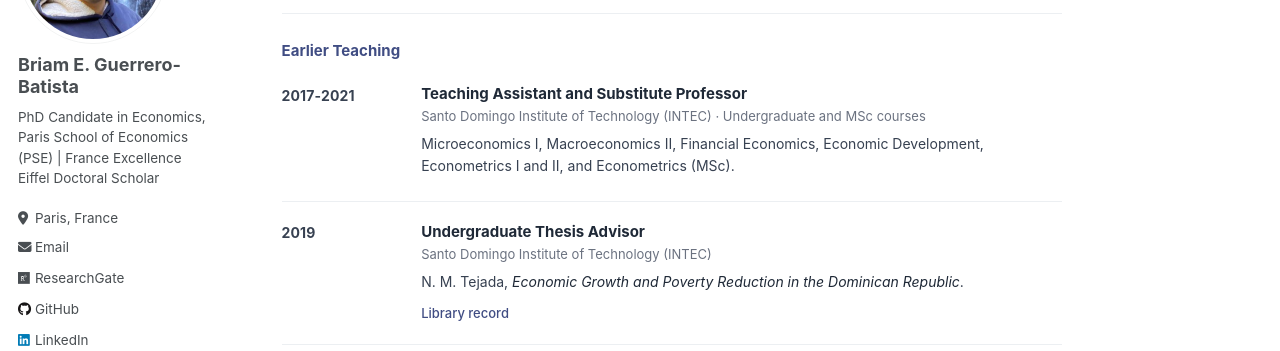
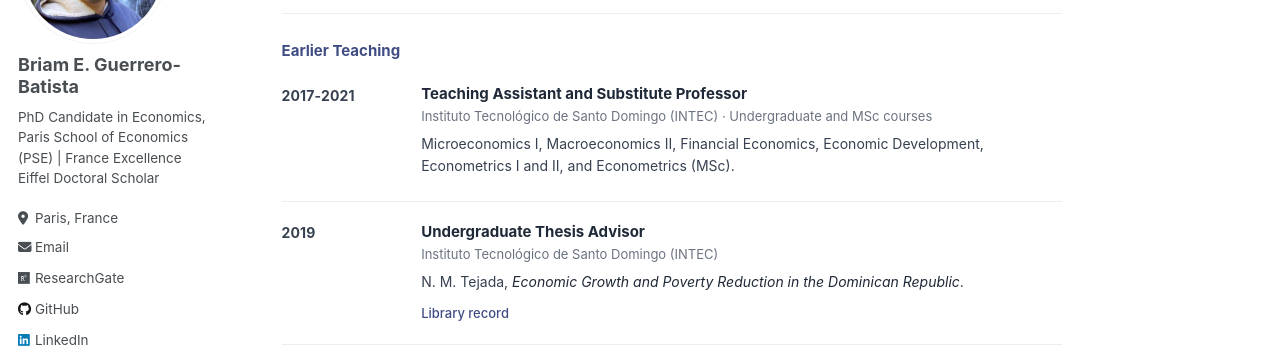
Before and after one commit to briamguerrerob/briamguerrerob.github.io, a Jekyll site: the page built from _pages/teaching.md, in a window 1280 px wide and 900 px high, scrolled down 1289 px. Shown: the part 212-563 px from the top of the window. Built offline with Jekyll 4.4.1, drawn with Linux system fonts in a browser that asks for light colours; some of the changed text lies outside the part shown.

Commit message:
Use the Spanish name of INTEC on all pages

```diff
--- a/_pages/teaching.md
+++ b/_pages/teaching.md
@@ -27,7 +27,7 @@ author_profile: true
   </div>
 </div>
 
-<h3 class="group">Santo Domingo Institute of Technology (INTEC), Dominican Republic</h3>
+<h3 class="group">Instituto Tecnológico de Santo Domingo (INTEC), Dominican Republic</h3>
 
 <div class="entry-row">
   <div class="entry-side">MMA523</div>
@@ -100,7 +100,7 @@ author_profile: true
   <div class="entry-side">2017-2021</div>
   <div>
     <p class="entry-title">Teaching Assistant and Substitute Professor</p>
-    <p class="entry-meta">Santo Domingo Institute of Technology (INTEC) · Undergraduate and MSc courses</p>
+    <p class="entry-meta">Instituto Tecnológico de Santo Domingo (INTEC) · Undergraduate and MSc courses</p>
     <p class="entry-desc">Microeconomics I, Macroeconomics II, Financial Economics, Economic Development, Econometrics I and II, and Econometrics (MSc).</p>
   </div>
 </div>
@@ -109,7 +109,7 @@ author_profile: true
   <div class="entry-side">2019</div>
   <div>
     <p class="entry-title">Undergraduate Thesis Advisor</p>
-    <p class="entry-meta">Santo Domingo Institute of Technology (INTEC)</p>
+    <p class="entry-meta">Instituto Tecnológico de Santo Domingo (INTEC)</p>
     <p class="entry-desc">N. M. Tejada, <em>Economic Growth and Poverty Reduction in the Dominican Republic</em>.</p>
     <a class="entry-link" href="https://opacbiblioteca.intec.edu.do/cgi-bin/koha/opac-detail.pl?biblionumber=195752" target="_blank">Library record</a>
   </div>
```
Also changed, not shown: _pages/about.md (+2 -2 lines), _pages/research.md (+2 -2 lines).
